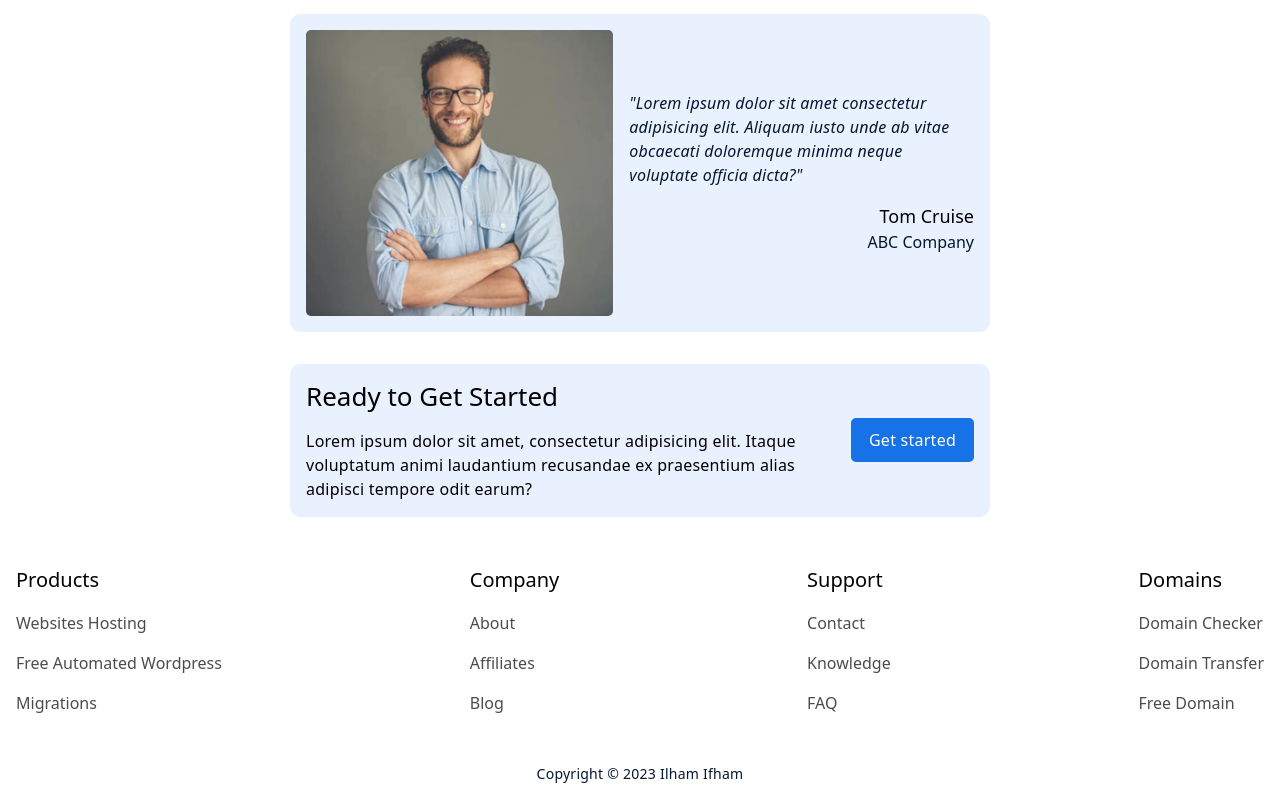
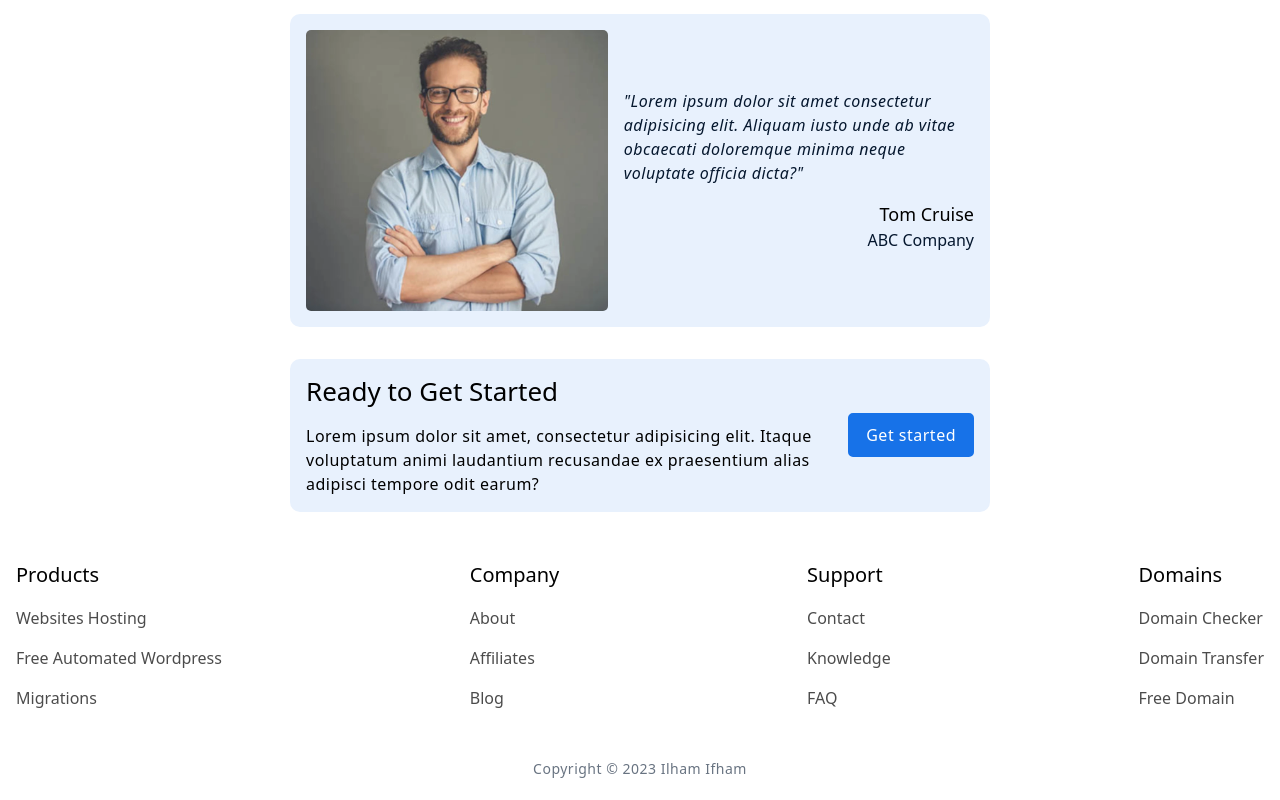
Before and after one commit to ilhaamifham/moshify, a website built with Parcel: page index.html in a window 1280 px wide. Shown: the part 3977-4777 px from the top of the page. Built offline with nearby package versions, Linux system fonts and the light colour scheme.

Commit message:
Update style.css

```diff
--- a/css/style.css
+++ b/css/style.css
@@ -35,7 +35,7 @@ body {
   font-family: system-ui, -apple-system, BlinkMacSystemFont, "Segoe UI", Roboto,
     Oxygen, Ubuntu, Cantarell, "Open Sans", "Helvetica Neue", sans-serif;
   line-height: 1.5;
-  letter-spacing: 0.25px;
+  letter-spacing: 0.5px;
 }
 
 h1,
@@ -573,6 +573,7 @@ picture {
 
 .hero_tagline {
   margin-bottom: 2rem;
+  font-size: 1.125rem;
 }
 
 /* Main - Domain Block */
@@ -665,6 +666,7 @@ picture {
   text-align: center;
   margin-top: 3rem;
   font-size: 0.875rem;
+  opacity: 0.6;
 }
 
 @media screen and (min-width: 768px) {
```
